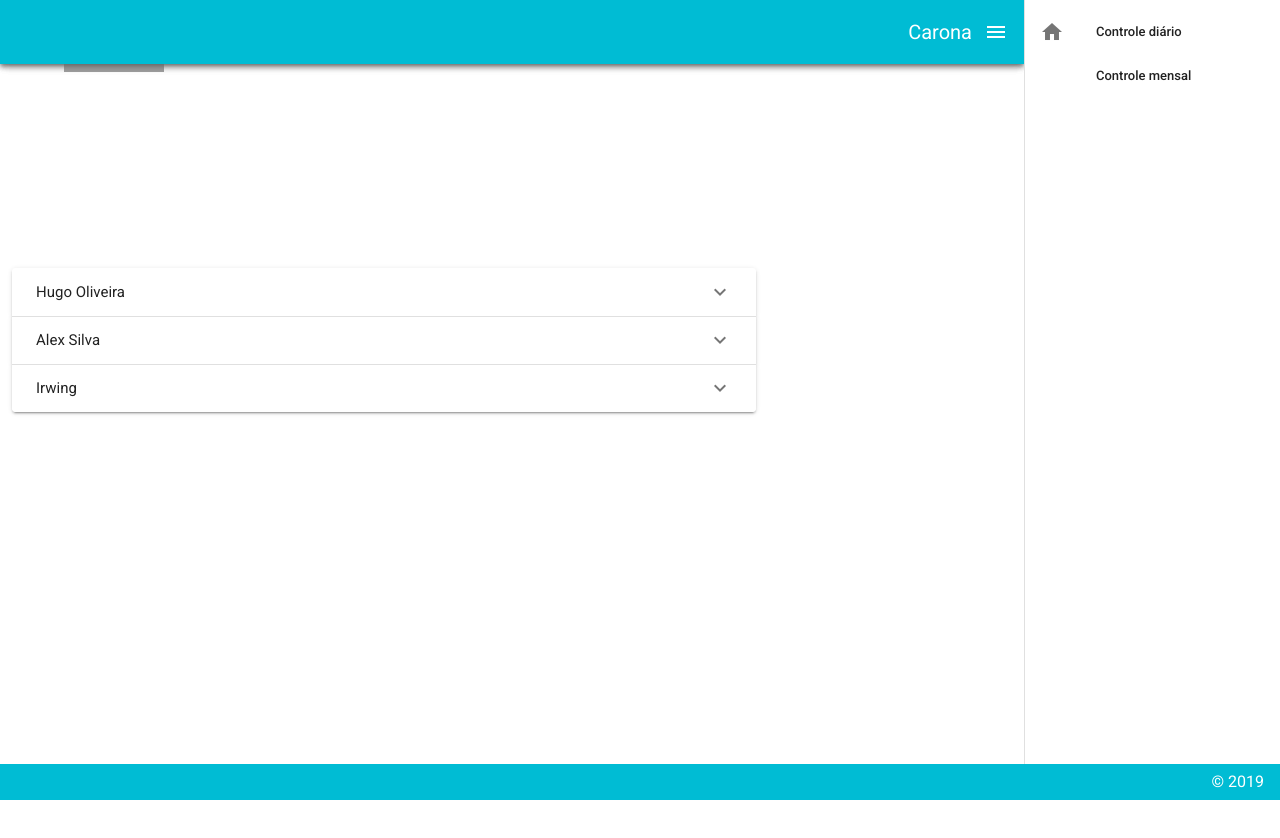
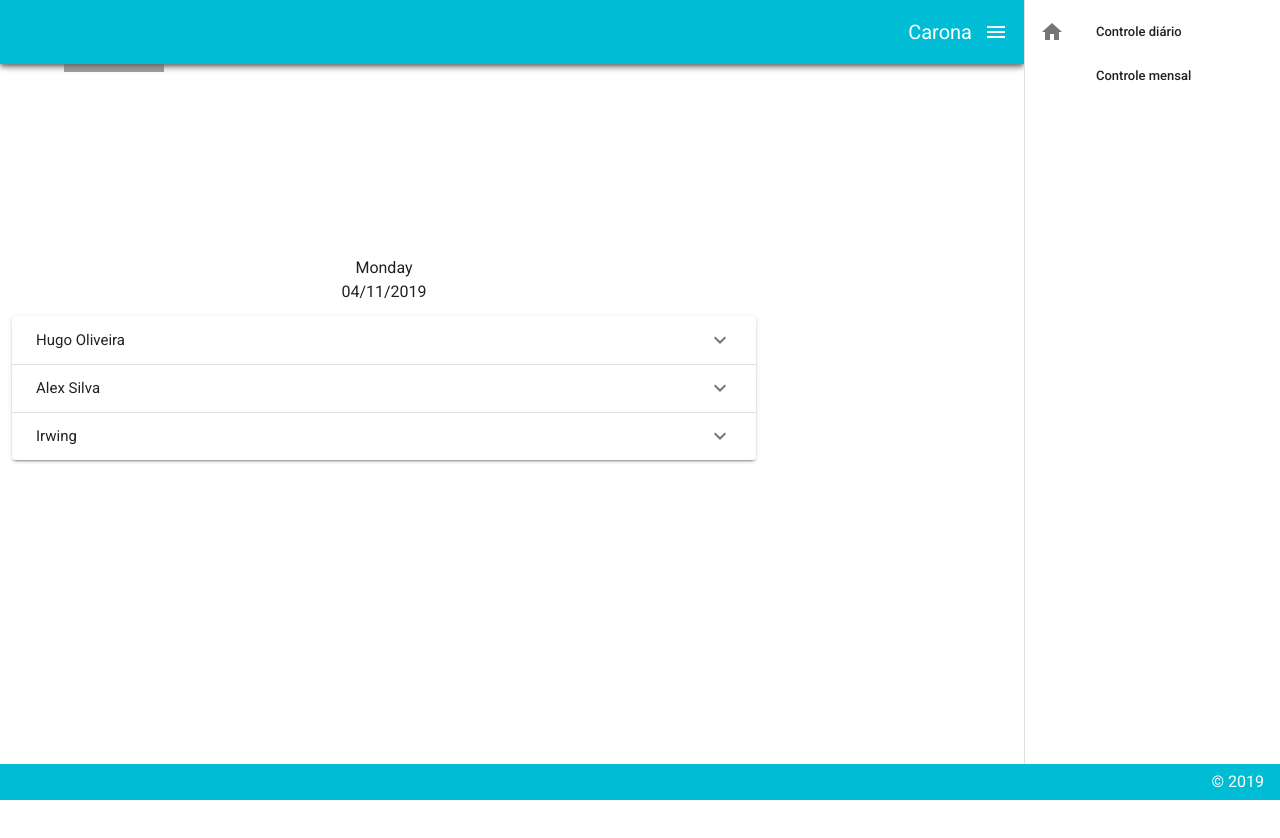
Before and after one commit to HugoOliveiraThor/vuetify-app-carona, a Vue app: page / in a window 1280 px wide. Shown: the top 838 px of the page. Built offline with nearby package versions, Linux system fonts and the light colour scheme; grey boxes are pictures that could not be loaded.

Commit message:
adicionando o toolbar

```diff
--- a/src/components/TopToolBar.vue
+++ b/src/components/TopToolBar.vue
@@ -32,6 +32,12 @@
 
     <v-content>
       <v-container fluid>
+        <v-row align="center" justify="center">
+          {{dayOfTheWeek}}
+        </v-row>
+        <v-row align="center" justify="center">
+          {{formatDate}}
+        </v-row>
         <v-row>
           <v-col>
             <v-expansion-panels>
@@ -57,6 +63,7 @@
 
 <script>
 import contentUser from './Content'
+import moment from 'moment'
 export default {
   name: "LayoutsDemosBaselineFlipped",
   components: {
@@ -64,6 +71,14 @@ export default {
   },
   props: {
     source: String
+  },
+  computed: {
+    formatDate () {
+      return moment().format('DD/MM/YYYY')
+    },
+    dayOfTheWeek () {
+      return moment(new Date(), "D_M_YYYY").locale('pt-br').format('dddd')
+    }
   },
   data: () => ({
     drawer: null,
@@ -73,7 +88,8 @@ export default {
       { name: "Hugo Oliveira", date: new Date() },
       { name: "Alex Silva", date: new Date() },
       { name: "Irwing", date: new Date() },
-    ]
+    ],
+    actualDate:''
   })
 };
 </script>
```
